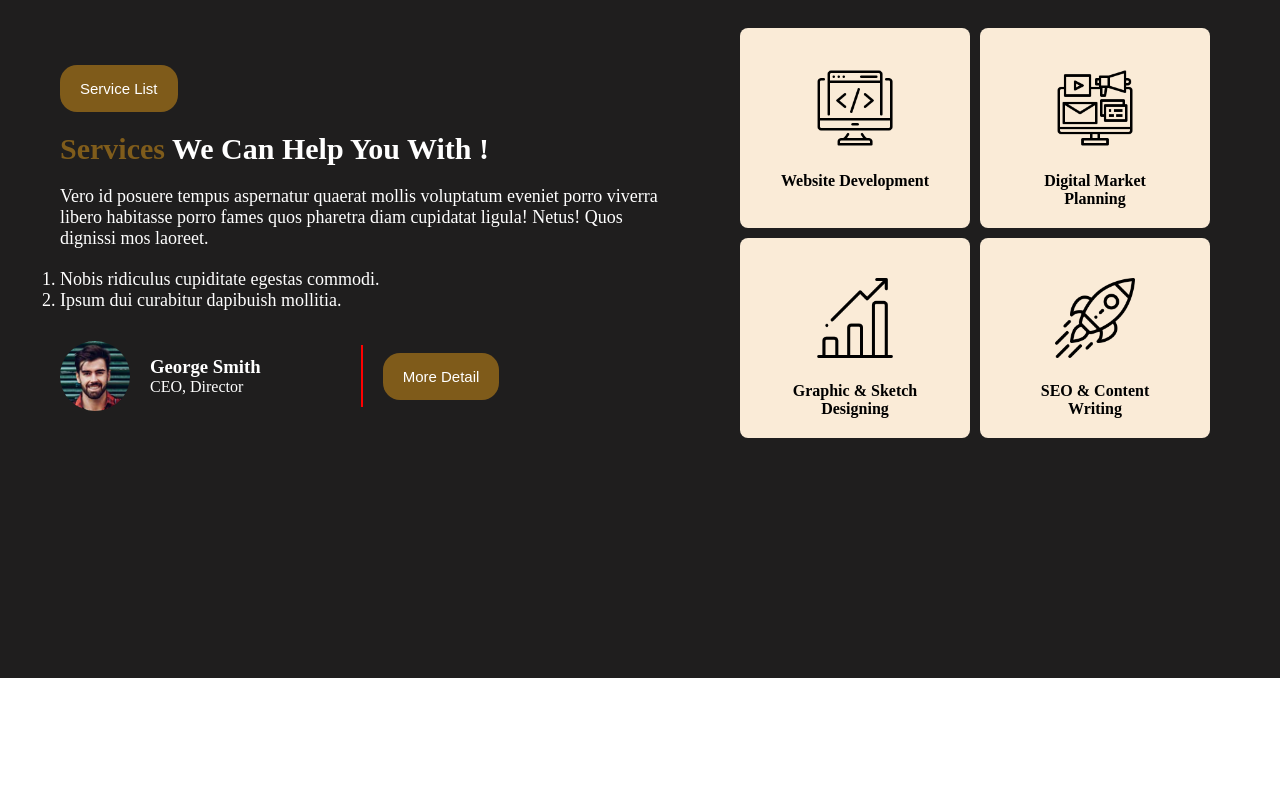
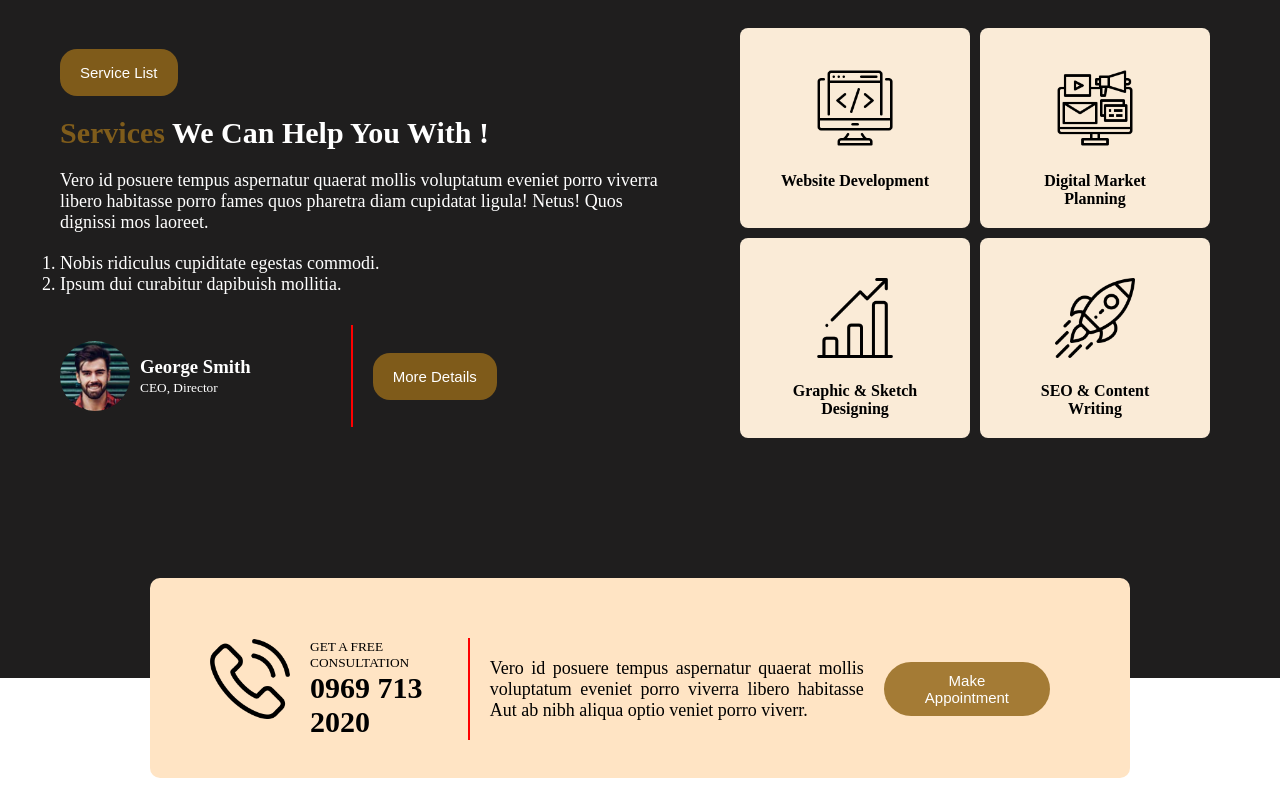
Before and after one commit to Shahab17/agency-portfolio, a plain HTML site: page index.html in a window 1280 px wide. Shown: the part 1081-1881 px from the top of the page. Before the commit the page ends 1759 px from the top, so only its background shows below. Drawn offline with Linux system fonts and the light colour scheme.

Commit message:
finished appointment section

```diff
--- a/index.html
+++ b/index.html
@@ -45,9 +45,9 @@
                     <img class="author" src="./asset/image/author.jpg" alt="">
                    <div class="ceo-title">
                     <h3>George Smith</h3>
-                    <p>CEO, Director</p>
+                   <small>CEO, Director</small>
                    </div> <hr>
-                    <button class="btn-primary" >More Detail</button>
+                    <button class="btn-primary" >More Details</button>
                 </div>
             </div>
             <div class="service-img">
@@ -73,6 +73,23 @@
                </div>
             </div>
         </div>
+             <!-- make appointment section  -->
+             <section>
+                <div class="appointment-container">
+                    <div class="appointment-info">
+                       <div class="phone-call">
+                        <img class="icon" src="./asset/icons/phone-call.png" alt="">
+                        <small class="calling-title" >GET A FREE CONSULTATION <br>
+                        <h1 style="font-size: 30px;" >0969 713 <br> 2020</h1></small>
+                       </div> <hr>
+                       <div class="appointment-para">
+                        <p>Vero id posuere tempus aspernatur quaerat mollis voluptatum eveniet porro
+                            viverra libero habitasse Aut ab nibh aliqua optio veniet porro viverr.</p>
+                       </div>
+                            <button class="btn-primary appoin-btn" >Make Appointment</button>
+                    </div>
+                </div>
+             </section>
       <footer>
 
       </footer>
--- a/styles/style.css
+++ b/styles/style.css
@@ -106,18 +106,20 @@ li{
 }
 .author{
     height: 70px;
-    border-radius: 50px;
+    border-radius: 35px;
 }
 .ceo-title{
+
     color: white;
-   padding-right: 100px;
-    padding-left: 20px;
+    padding-right: 100px;
+    padding-left: 10px;
+
 
 }
 hr{
-    height: 60px;
+    height: 100px;
     border: 1px solid red;
-   margin-right: 20px;
+    margin-right: 20px;
 }
 .service-img{
     display: flex;
@@ -141,3 +143,36 @@ hr{
     margin-bottom: 20px;
 
 }
+/* make appointment section related styles */
+.appointment-container{
+    height: 200px;
+    margin: auto 150px;
+    background-color: bisque;
+    border-radius: 10px;
+    margin-top: -100px;
+
+}
+.appointment-info{
+    display: flex;
+    justify-content: space-around;
+    align-items: center;
+    padding: 60px;
+}
+.appointment-para{
+    width: 400px;
+    font-size: 18px;
+    text-align: justify;
+    padding-right: 20px;
+
+
+}
+.phone-call{
+    display: flex;
+}
+.calling-title{
+    padding-left: 20px;
+}
+.appoin-btn{
+     padding: 10px 25px;
+     border-radius: 30px;
+}
```
